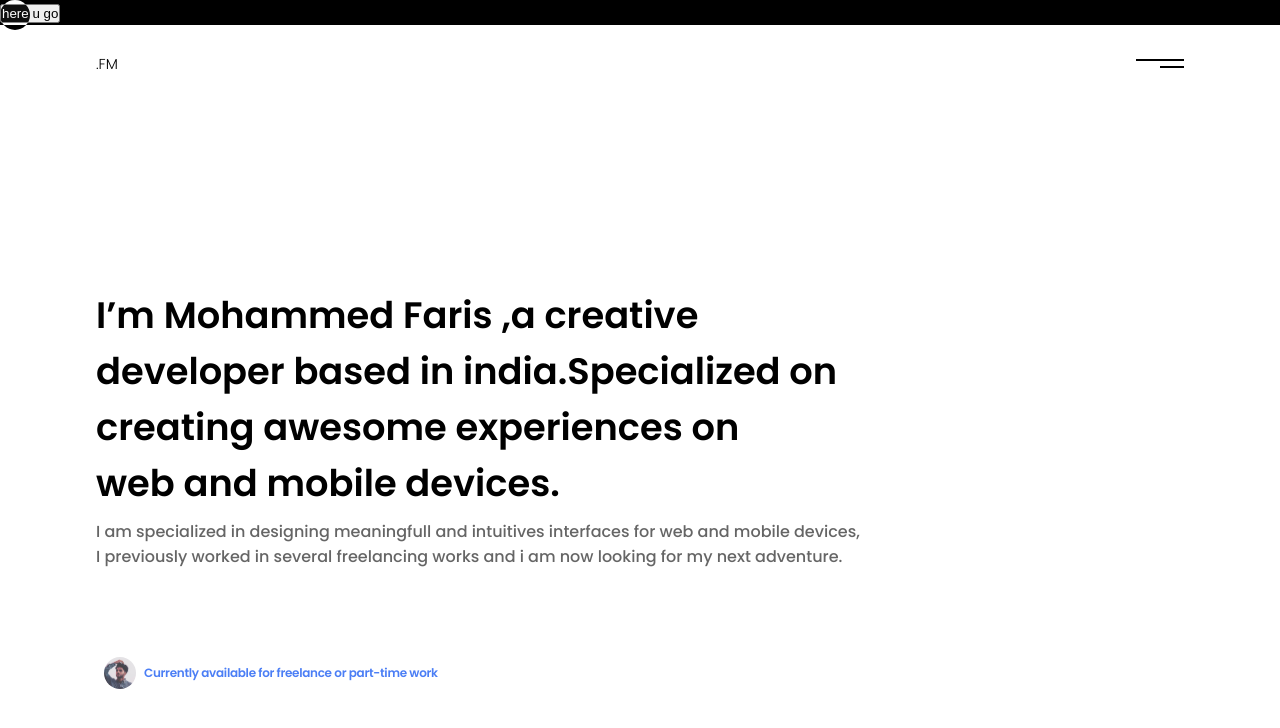
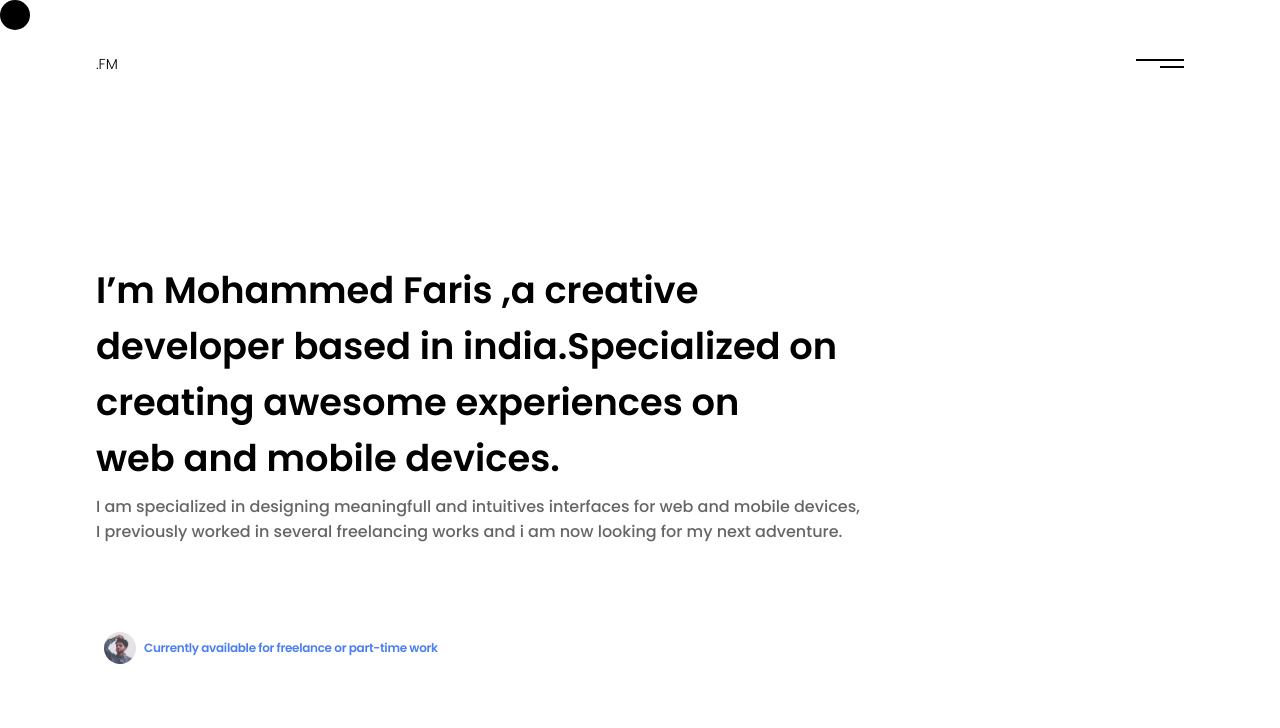
Before and after one commit to mohammedfarisofficial/mohammedfaris-portfolio, a React (Create React App) app: page /ecommerce in a window 1280 px wide. Shown: the top 728 px of the page. Built offline with nearby package versions, Linux system fonts and the light colour scheme.

Commit message:
scrolling bug fixed

```diff
--- a/src/components/Layout/Layout2.js
+++ b/src/components/Layout/Layout2.js
@@ -64,9 +64,10 @@ const Layout = ({ children }) => {
     //Assign skew and smooth scrolling to the scroll container
     setState({ scroll: data.rounded, skew: skew });
     //loop vai raf
-    // requestAnimationFrame(() => skewScrolling());
+    requestAnimationFrame(() => skewScrolling());
   };
   let loadingTime = 3000
+  // console.log('rerendering');
   useEffect(() => {
     setTimeout(() => {
       setFinishLoading(false);
@@ -87,8 +88,8 @@ const Layout = ({ children }) => {
         ref={scrollContainer}
         className="smooth-scroll"
       >
-        <button onClick={setBodyHeight}>here u go</button>
         <LayoutInner time={loadingTime} children={children} finishLoading={finishLoading} />
+        {/* {children} */}
       </div>
     </motion.div>
   );
--- a/src/components/Layout/LayoutInner.js
+++ b/src/components/Layout/LayoutInner.js
@@ -1,7 +1,9 @@
+import { memo } from 'react'
 import { AnimatePresence } from "framer-motion";
 import Loading from "../Loading/Loading";
 // import { CustomCursor } from "../../CustomCursor/index.js";
 const LayoutInner = ({ children, finishLoading, time }) => {
+  console.log('child render');
   return (
     <>
       {finishLoading ? (
@@ -13,9 +15,11 @@ const LayoutInner = ({ children, finishLoading, time }) => {
           <div
 
           >
+            {/* <CustomCursor/> */}
             <div>
               <main>{children}</main>
             </div>
+            {/* <Footer /> */}
           </div>
         </AnimatePresence>
       )}
@@ -23,4 +27,4 @@ const LayoutInner = ({ children, finishLoading, time }) => {
   );
 };
 
-export default LayoutInner;
+export default memo(LayoutInner);
--- a/src/components/Layout/style.scss
+++ b/src/components/Layout/style.scss
@@ -9,6 +9,6 @@
   //   padding-bottom: 2rem;
   // }
 }
-.body-lock {
-  overflow-y: hidden;
-}
+// .body-lock {
+//   // overflow-y: hidden;
+// }
--- a/src/components/Loading/Loading.js
+++ b/src/components/Loading/Loading.js
@@ -45,4 +45,4 @@ const Loading = ({ time }) => {
   );
 };
 
-export default memo(Loading);
+export default Loading;
--- a/src/components/Pages/Home/Home.js
+++ b/src/components/Pages/Home/Home.js
@@ -5,7 +5,7 @@ import image2 from "../../../assets/home-images/2.jpg";
 import image3 from "../../../assets/home-images/3.jpg";
 
 // import Slider from "../../Slider/Slider";
-import { AnimatePresence, motion } from "framer-motion";
+import { motion } from "framer-motion";
 // observers
 import "intersection-observer";
 import ViewportObserver from "viewport-observer";
@@ -14,8 +14,8 @@ import Splider from "../../Splide/Splider";
 
 const Home = () => {
   //reveal state
-  const [gallery, setGallery] = useState(false);
-  const [experi, setExperi] = useState(false);
+  const [ gallery , setGallery ] = useState(false)
+  const [ experi , setExperi] = useState(false)
 
   // framer motion
   const HeroText = {
@@ -25,7 +25,7 @@ const Home = () => {
       opacity: 1,
       transition: {
         duration: 0.5,
-        delay: delay * 1,
+        delay: delay * 0.2,
       },
     }),
     hide: {
@@ -36,24 +36,18 @@ const Home = () => {
   };
   const imageMotion = {
     show: (delay) => ({
-      filter: ["blur(50px)", "blur(30px)", "blur(10px)", "blur(0"],
+      filter:["blur(50px)","blur(30px)","blur(10px)","blur(0"],
       transition: {
         duration: 1,
         delay: delay * 0.2,
       },
     }),
     hide: {
-      filter: "blur(50px)",
+      filter:"blur(50px)"
     },
   };
   return (
-    <AnimatePresence exitBeforeEnter initial={false}>
-      <motion.div
-        className="home-wrapper"
-        initial={{ opacity: 0 }}
-        animate={{ opacity: 1 }}
-        exit={{ opacity: 0 }}
-      >
+    <div className="home-wrapper">
       <div className="home-hero">
         <div className="hero-heading">
           <motion.h2>
@@ -217,7 +211,9 @@ const Home = () => {
         </div>
       </div>
       <div className="home-featured">
-          <ViewportObserver onEnter={() => setExperi(true)}>
+        <ViewportObserver
+          onEnter={() => setExperi(true)}
+        >
           <div className="featured-title">
             <motion.h2
               variants={HeroText}
@@ -233,16 +229,15 @@ const Home = () => {
               initial="hide"
               custom="1.4"
             >
-                I 've been experimenting with my creative web for over a year
-                now, Still continues.
+              I 've been experimenting with my creative web for over a year now,
+              Still continues.
             </motion.p>
           </div>
         </ViewportObserver>
         {/* <Slider /> */}
-          <Splider />
+      <Splider/>
       </div>
-      </motion.div>
-    </AnimatePresence>
+    </div>
   );
 };
 
--- a/src/components/Pages/Home/style.scss
+++ b/src/components/Pages/Home/style.scss
@@ -130,16 +130,10 @@
       }
     }
     .item2 {
-      @media (max-width: $bigPhone) {
-        border-radius: 8px;;
-      }
       img {
         width: 100%;
         height: 100%;
         object-fit: cover;
-        @media (max-width: $bigPhone) {
-          border-radius: 8px;;
-        }
       }
     }
     .item3 {
```
Lines whose indentation alone changed are shown as unchanged.
